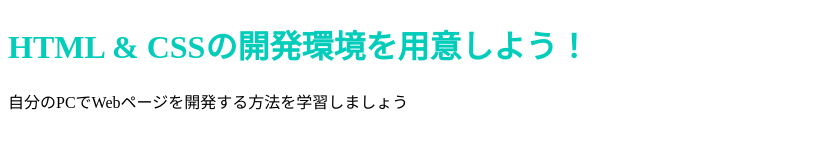
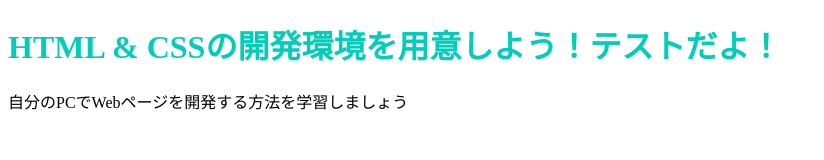
Before and after one commit to nagataku0320/nagataku0320.github.io, a plain HTML site: page index.html in a window 1280 px wide. Shown: the whole page, without its empty margins (0-824 px from the left). Drawn offline with Linux system fonts and the light colour scheme.

Commit message:
Update index.html

```diff
--- a/index.html
+++ b/index.html
@@ -6,7 +6,7 @@
     <link rel="stylesheet" href="stylesheet.css">
   </head>
   <body>
-    <h1 class="title">HTML & CSSの開発環境を用意しよう！</h1>
+    <h1 class="title">HTML & CSSの開発環境を用意しよう！テストだよ！</h1>
     <p>自分のPCでWebページを開発する方法を学習しましょう</p>
   </body>
 </html>
```
